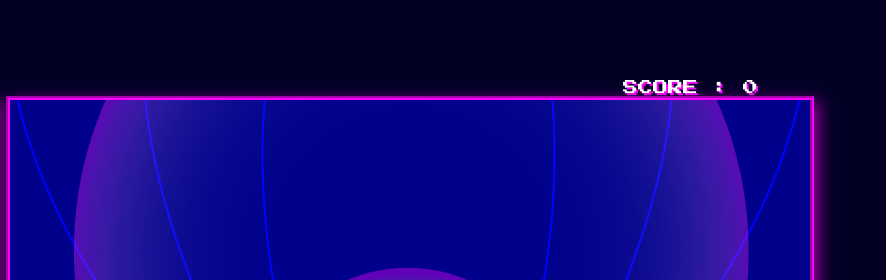
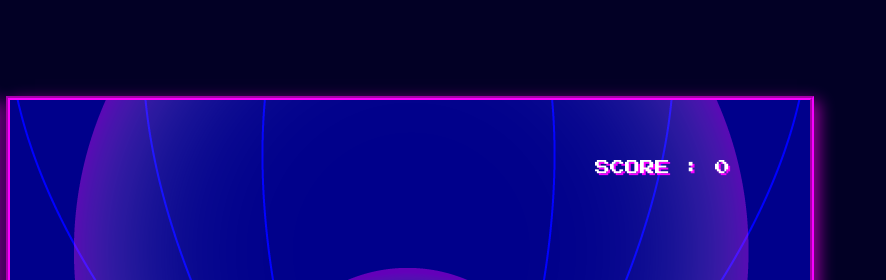
Before and after one commit to grosbegue/Core, a plain HTML site: page index.html in a window 1280 px wide. Shown: the top 280 px of the page, 394-1280 px from the left. Drawn offline with Linux system fonts and the light colour scheme.

Commit message:
score position improved

```diff
--- a/index.html
+++ b/index.html
@@ -50,9 +50,10 @@
           </div>
         </section>
       </div>
-
-      <div class="score">SCORE</div>
-      <canvas width="800" height="600" class="screen" id="main"> </canvas>
+      <div class="wrapScreen screen">
+        <div class="score">SCORE</div>
+        <canvas width="800" height="600" id="main"> </canvas>
+      </div>
     </div>
     <script src="jquery-3.3.1.min.js"></script>
     <script src="script.js"></script>
--- a/script.js
+++ b/script.js
@@ -47,6 +47,7 @@ function multiplierCalc() {
 }
 
 function checkGameOver() {
+  sounds[15].play();
   $(".popup").removeClass("hidden");
   $(".start").addClass("hidden");
   $(".restart").removeClass("hidden");
@@ -618,13 +619,14 @@ function startSound() {
 }
 
 function checkSounds() {
-  setTimeout(cymballe(), 600);
+  // setTimeout(cymballe, frequency / 4);
 
   sounds[1].play();
   sounds[4].play();
 
   if (orbHits % 2 === 0 && orbHits > 1) {
     sounds[0].play();
+    sounds[16].play();
   }
   if (orbHits === 17) {
     sounds[11].play();
@@ -637,6 +639,7 @@ function checkSounds() {
   }
   if (orbHits === 25) {
     orbHits = 1;
+    sounds[14].play();
   }
 
   // }
@@ -670,7 +673,11 @@ var sounds = [
   new Audio("./sounds/2T.wav"),
   new Audio("./sounds/2R.wav"),
   new Audio("./sounds/2S.wav"),
-  new Audio("./sounds/menu-ok.wav")
+  new Audio("./sounds/menu-ok.wav"),
+  new Audio("./sounds/newRound.wav"),
+  new Audio("./sounds/gameOver.wav"),
+  new Audio("./sounds/bip1.wav"),
+  new Audio("./sounds/bip2.wav")
 ];
 
 gameLauncher();
--- a/style.css
+++ b/style.css
@@ -105,15 +105,16 @@ body {
   height: 80vh;
   margin-top: 5%;
   margin-right: 5%;
+  z-index: 99;
+}
+
+.wrapScreen {
+  position: relative;
+  height: 600px;
 }
 
 .score {
   position: absolute;
-  display: flex;
-  align-items: flex-start;
-  justify-content: flex-end;
-  width: 100vw;
-  height: 80vh;
   z-index: 200;
   color: white;
   top: 10%;
```
Also changed, not shown: 7 other files.
